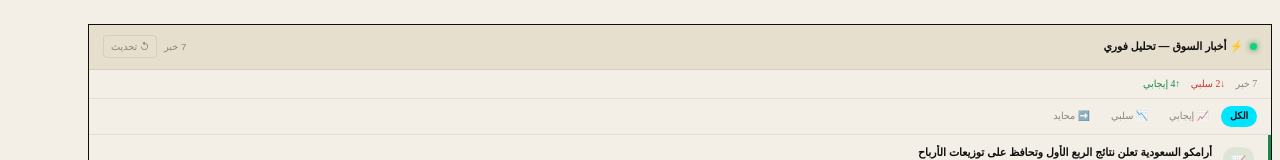
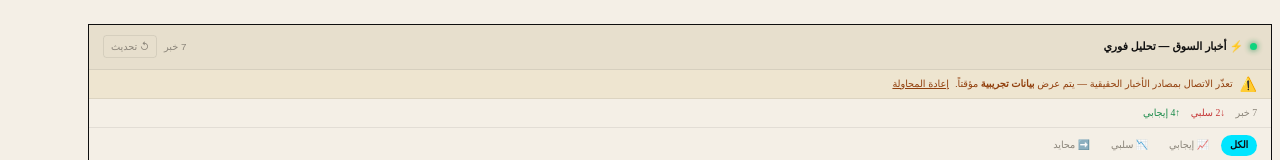
Before and after one commit to phabdelmegedamin-arch/mawja-alkhabar-final, a Next.js app: page / in a window 1280 px wide. Shown: the part 761-921 px from the top of the page. Built offline with nearby package versions, Linux system fonts and the light colour scheme; no server answers.

Commit message:
Update AutoFeed.tsx

```diff
--- a/src/components/AutoFeed.tsx
+++ b/src/components/AutoFeed.tsx
@@ -13,9 +13,10 @@ interface FeedItem {
   sector?: string
   sectorIcon?: string
   isNew?: boolean
+  isDemo?: boolean
 }
 
-const DEMO_NEWS: Omit<FeedItem, 'id' | 'fetchedAt' | 'isNew'>[] = [
+const DEMO_NEWS: Omit<FeedItem, 'id' | 'fetchedAt' | 'isNew' | 'isDemo'>[] = [
   { title:'أرامكو السعودية تعلن نتائج الربع الأول وتحافظ على توزيعات الأرباح', desc:'أعلنت أرامكو عن نتائجها المالية مع الحفاظ على مستوى توزيعات الأرباح', source:'تجريبي', link:'', dir:'pos', score:72, sector:'الطاقة', sectorIcon:'🛢️' },
   { title:'البنوك السعودية ترفع أسعار الفائدة على القروض العقارية', desc:'رفعت معظم البنوك الكبرى أسعار الفائدة على القروض العقارية بنسبة 0.25 نقطة', source:'تجريبي', link:'', dir:'neg', score:55, sector:'البنوك', sectorIcon:'🏦' },
   { title:'سابك تعلن عن خطط توسعة في البتروكيماويات بتكلفة 3 مليارات ريال', desc:'أعلنت سابك عن خطط لتوسعة طاقتها الإنتاجية في قطاع البتروكيماويات', source:'تجريبي', link:'', dir:'pos', score:65, sector:'الطاقة', sectorIcon:'🛢️' },
@@ -25,16 +26,18 @@ const DEMO_NEWS: Omit<FeedItem, 'id' | 'fetchedAt' | 'isNew'>[] = [
   { title:'تراجع حركة التداول في ظل ترقب بيانات التضخم الأمريكي', desc:'شهد سوق الأسهم السعودية تراجعاً في حجم التداول مع ترقب المستثمرين للبيانات الأمريكية', source:'تجريبي', link:'', dir:'neu', score:22, sector:'عام', sectorIcon:'📊' },
 ]
 
-// ✅ إصلاح: قواميس NLP بدل Math.random()
+// قواميس NLP لتحليل المشاعر
 const POS_WORDS = [
   'ارتفع','ارتفعت','نما','نمو','أرباح','توزيع','إطلاق','افتتاح',
   'تجاوز','قفز','شراكة','صفقة','تحسن','طفرة','انتعاش','نجح',
   'زيادة','توسعة','مشروع','استثمار','دعم','تحفيز','ازدهار',
+  'صعود','مكاسب','إنجاز','تعافي','نجاح','فوز','عقد',
 ]
 const NEG_WORDS = [
   'انخفض','انخفضت','تراجع','تراجعت','هبط','هبطت','خسارة','خسائر',
   'أزمة','غرامة','تسريح','انهيار','تضرر','ركود','ضغط','تدهور',
   'إفلاس','انكماش','عقوبات','فشل','رفع الفائدة','تشديد',
+  'نزول','ضعف','تباطؤ','مخاوف','قلق','هزيمة','تأخر','تعثر',
 ]
 
 function analyzeSentiment(text: string): { dir: 'pos' | 'neg' | 'neu'; score: number } {
@@ -44,6 +47,22 @@ function analyzeSentiment(text: string): { dir: 'pos' | 'neg' | 'neu'; score: nu
   const score = Math.min(92, 20 + Math.max(ps, ns) * 14)
   const dir: 'pos' | 'neg' | 'neu' = ps > ns ? 'pos' : ns > ps ? 'neg' : 'neu'
   return { dir, score }
+}
+
+/* ─── تخمين القطاع بناءً على الكلمات في النص ─── */
+function guessSector(text: string): { sector: string; sectorIcon: string } {
+  const t = text.toLowerCase()
+  if (/أرامكو|نفط|بترول|طاقة|غاز|سابك|كيمياء|بتروكيماو/.test(t)) return { sector: 'الطاقة',     sectorIcon: '🛢️' }
+  if (/بنك|راجحي|الأهلي|الاتحاد|البلاد|إنماء|مصرف|تمويل|قرض|فائدة/.test(t)) return { sector: 'البنوك',    sectorIcon: '🏦' }
+  if (/stc|اتصالات|موبايلي|زين|إنترنت|الجيل/.test(t)) return { sector: 'الاتصالات',  sectorIcon: '📡' }
+  if (/عقار|إسكان|تطوير|مدن|مشاريع/.test(t)) return { sector: 'العقارات',   sectorIcon: '🏗️' }
+  if (/تأمين|تكافل|بوبا|ميدغلف/.test(t)) return { sector: 'التأمين',    sectorIcon: '🛡️' }
+  if (/المراعي|سدافكو|نديك|أغذية|غذاء/.test(t)) return { sector: 'الأغذية',    sectorIcon: '🍞' }
+  if (/مستشفى|دواء|صحة|طبي|الحبيب|المواساة/.test(t)) return { sector: 'الرعاية الصحية', sectorIcon: '🏥' }
+  if (/تجزئة|أسواق|العثيم|بن داود|نهدي|الدواء/.test(t)) return { sector: 'التجزئة',   sectorIcon: '🛒' }
+  if (/سيارات|نقل|طيران|طيار|شحن|لوجستي/.test(t)) return { sector: 'النقل',      sectorIcon: '🚚' }
+  if (/تداول|مؤشر|تاسي|أسهم|سوق|بورصة/.test(t)) return { sector: 'السوق',      sectorIcon: '📊' }
+  return { sector: 'السوق السعودي', sectorIcon: '📊' }
 }
 
 function hashStr(s: string): string {
@@ -64,48 +83,57 @@ function timeAgo(ts: number): string {
 }
 
 export default function AutoFeed({ onSelectNews }: { onSelectNews?: (text: string) => void }) {
-  const [items, setItems]   = useState<FeedItem[]>([])
-  const [loading, setLoading] = useState(true)
-  const [filter, setFilter]   = useState<'all' | 'pos' | 'neg' | 'neu'>('all')
+  const [items, setItems]       = useState<FeedItem[]>([])
+  const [loading, setLoading]   = useState(true)
+  const [filter, setFilter]     = useState<'all' | 'pos' | 'neg' | 'neu'>('all')
+  const [usingDemo, setUsingDemo] = useState(false)
 
   const loadNews = useCallback(async () => {
     setLoading(true)
     try {
-      const url = 'https://api.rss2json.com/v1/api.json?rss_url=' +
-        encodeURIComponent('https://www.argaam.com/ar/rss/') + '&count=15'
-      const resp = await fetch(url, { signal: AbortSignal.timeout(8000) })
+      // يستخدم endpoint /api/news المُصلَح (Google News + أرقام الصحيح + بدائل)
+      const resp = await fetch('/api/news', { signal: AbortSignal.timeout(12000) })
       if (resp.ok) {
         const data = await resp.json()
-        if (data.status === 'ok' && data.items?.length) {
-          const fetched: FeedItem[] = data.items.slice(0, 12).map((it: any) => {
-            const title = it.title?.replace(/<[^>]+>/g, '').trim() || ''
-            const desc  = (it.description || '').replace(/<[^>]+>/g, '').trim().slice(0, 150)
-            // ✅ تحليل حقيقي بدل Math.random()
+        if (data?.success && Array.isArray(data.data) && data.data.length > 0) {
+          const fetched: FeedItem[] = data.data.slice(0, 15).map((it: any) => {
+            const title = (it.title || '').trim()
+            const desc  = (it.desc  || '').trim().slice(0, 200)
             const { dir, score } = analyzeSentiment(title + ' ' + desc)
+            const { sector, sectorIcon } = guessSector(title + ' ' + desc)
             return {
-              id: hashStr(title),
-              title, desc, source: 'أرقام',
-              link:      it.link || '',
-              fetchedAt: new Date(it.pubDate || Date.now()).getTime(),
+              id:         it.id || hashStr(title),
+              title,
+              desc,
+              source:     it.source || 'مصدر',
+              link:       it.link   || '',
+              fetchedAt:  it.fetchedAt || Date.now(),
               dir, score,
-              sector:     'السوق السعودي',
-              sectorIcon: '📊',
+              sector,
+              sectorIcon: it.sourceIcon || sectorIcon,
               isNew:      true,
+              isDemo:     false,
             }
           })
           setItems(fetched)
+          setUsingDemo(false)
           setLoading(false)
           return
         }
       }
-    } catch {}
-    // Fallback to demo data
+    } catch (err) {
+      console.error('AutoFeed: failed to load real news', err)
+    }
+
+    // ─── Fallback إلى البيانات التجريبية مع تنبيه واضح ───
     setItems(DEMO_NEWS.map((d, i) => ({
       ...d,
       id:        hashStr(d.title + i),
       fetchedAt: Date.now() - i * 180000,
       isNew:     false,
+      isDemo:    true,
     })))
+    setUsingDemo(true)
     setLoading(false)
   }, [])
 
@@ -128,11 +156,40 @@ export default function AutoFeed({ onSelectNews }: { onSelectNews?: (text: strin
         <span className="text-xs text-tx-3 mr-auto">{items.length} خبر</span>
         <button
           onClick={loadNews}
-          className="text-xs text-tx-3 border border-b-1 rounded px-2 py-1 hover:text-ac hover:border-ac transition-all"
+          disabled={loading}
+          className="text-xs text-tx-3 border border-b-1 rounded px-2 py-1 hover:text-ac hover:border-ac transition-all disabled:opacity-50"
         >
-          ↺ تحديث
+          {loading ? '⏳ جارٍ…' : '↺ تحديث'}
         </button>
       </div>
+
+      {/* تنبيه عند استخدام البيانات التجريبية */}
+      {usingDemo && !loading && (
+        <div
+          className="px-4 py-2 border-b border-b-1 text-xs flex items-center gap-2"
+          style={{ background: 'var(--yl2, #fef3c7)', color: 'var(--yl-dark, #92400e)' }}
+        >
+          <span style={{ fontSize: '14px' }}>⚠️</span>
+          <span>
+            تعذّر الاتصال بمصادر الأخبار الحقيقية — يتم عرض <strong>بيانات تجريبية</strong> مؤقتاً.
+            <button
+              onClick={loadNews}
+              style={{
+                marginRight: '6px',
+                textDecoration: 'underline',
+                background: 'transparent',
+                border: 'none',
+                color: 'inherit',
+                cursor: 'pointer',
+                font: 'inherit',
+                padding: 0,
+              }}
+            >
+              إعادة المحاولة
+            </button>
+          </span>
+        </div>
+      )}
 
       {/* Stats */}
       {!loading && items.length > 0 && (
@@ -191,7 +248,16 @@ export default function AutoFeed({ onSelectNews }: { onSelectNews?: (text: strin
               <div className="flex-1 min-w-0">
                 <div className="text-sm font-semibold leading-snug mb-1 line-clamp-2">{item.title}</div>
                 <div className="flex items-center gap-2 text-xs text-tx-3 flex-wrap">
-                  <span className="bg-bg4 border border-b-1 px-1.5 py-0.5 rounded text-xs">{item.source}</span>
+                  <span
+                    className="border px-1.5 py-0.5 rounded text-xs"
+                    style={{
+                      background: item.isDemo ? 'var(--yl2, #fef3c7)' : 'var(--bg4)',
+                      borderColor: item.isDemo ? 'var(--yl, #f59e0b)' : 'var(--b1)',
+                      color: item.isDemo ? 'var(--yl-dark, #92400e)' : 'inherit',
+                    }}
+                  >
+                    {item.source}
+                  </span>
                   {item.sectorIcon && <span>{item.sectorIcon} {item.sector}</span>}
                   <span className="mr-auto font-mono">{timeAgo(item.fetchedAt)}</span>
                 </div>
```
